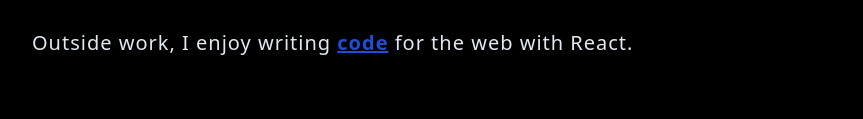
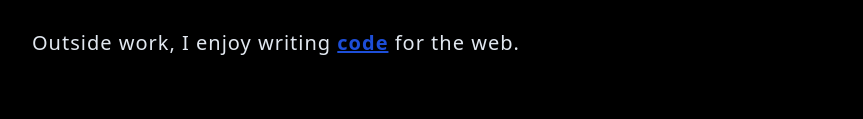
Before and after one commit to earvinpiamonte/earvinpiamonte.com-2020, a Gatsby site: page / in a window 1280 px wide. Shown: the part 445-564 px from the top of the page, without its empty margins (208-1071 px from the left). Built offline with nearby package versions, Linux system fonts and the light colour scheme; Gatsby itself is replaced by a stand-in of ours.

Commit message:
Remove `React` because I also spend time on an Angular code base

```diff
--- a/src/pages/index.js
+++ b/src/pages/index.js
@@ -59,7 +59,7 @@ const Home = () => {
                   >
                     code
                   </OutboundLink>{" "}
-                  for the web with React.
+                  for the web.
                 </p>
               </div>
             </div>
```
